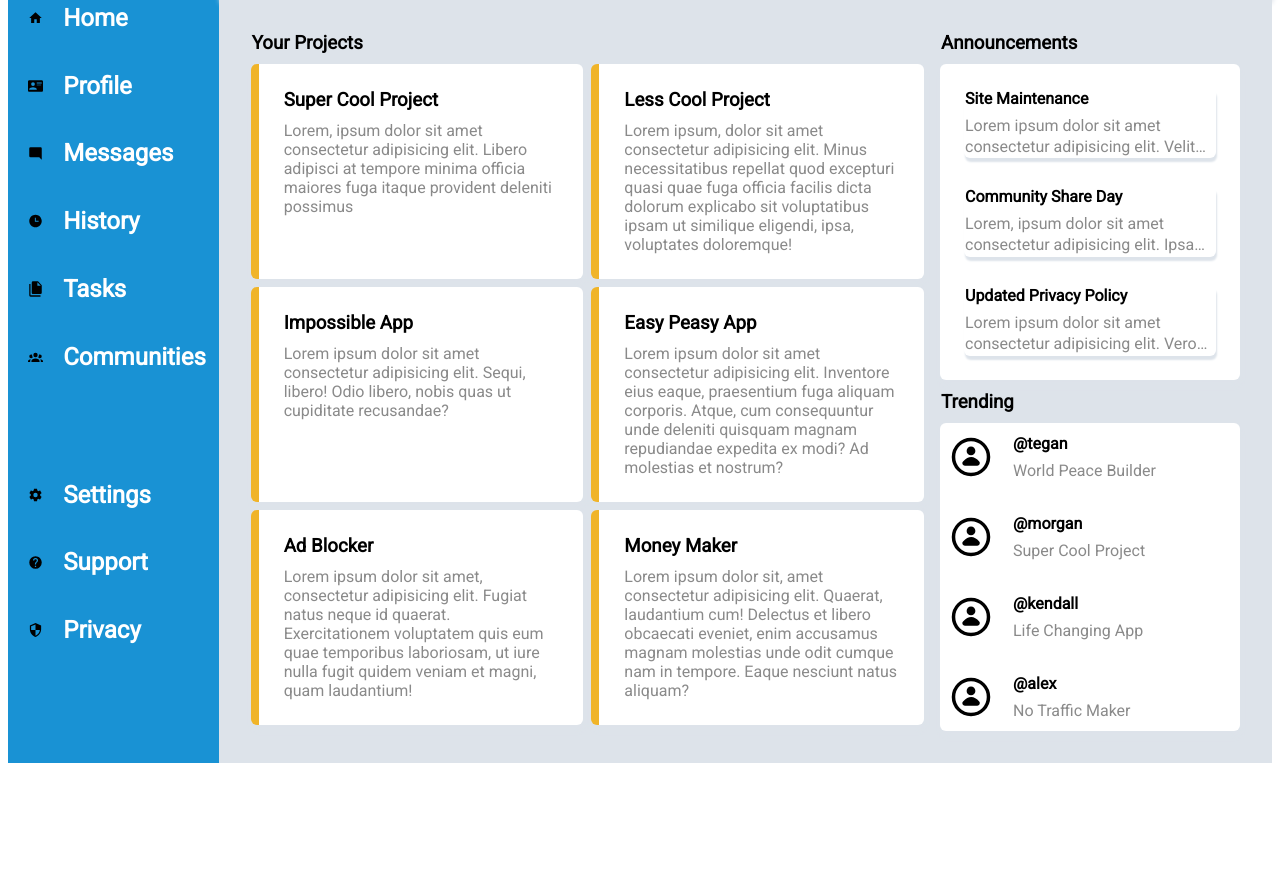
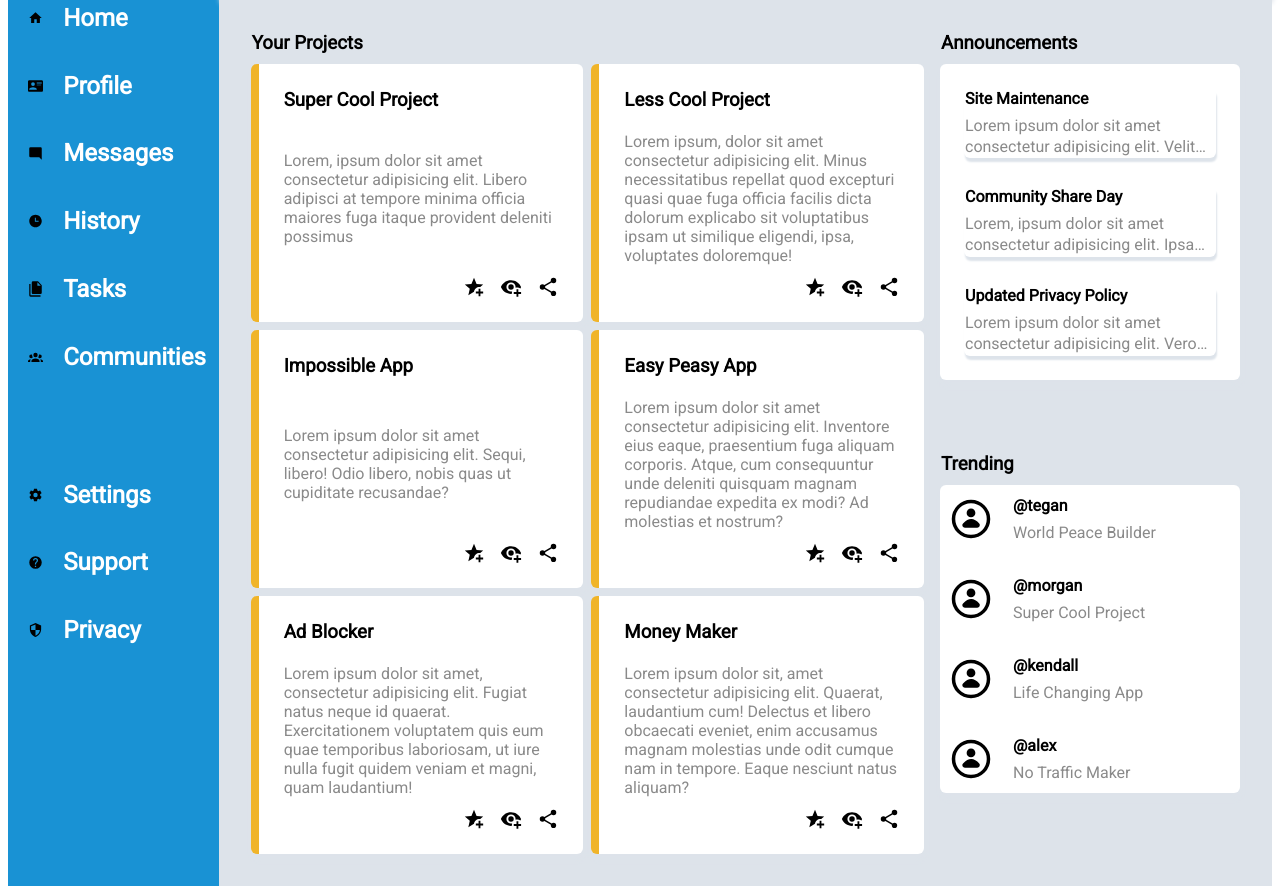
Before and after one commit to amestr1s/admindash, a plain HTML site: page index.html in a window 1280 px wide. Shown: the part 175-1061 px from the top of the page. Before the commit the page ends 938 px from the top, so only its background shows below. Drawn offline with Linux system fonts and the light colour scheme.

Commit message:
Project complete

```diff
--- a/index.html
+++ b/index.html
@@ -86,26 +86,56 @@
                     <div>
                         <h3>Super Cool Project</h3>
                         <p>Lorem, ipsum dolor sit amet consectetur adipisicing elit. Libero adipisci at tempore minima officia maiores fuga itaque provident deleniti possimus</p>
+                        <div class="projectImg">
+                            <img src="img/star-plus.svg" alt="">
+                            <img src="img/eye-plus.svg" alt="">
+                            <img src="img/share-variant.svg" alt="">
+                        </div>
                     </div>
                     <div>
                         <h3>Less Cool Project</h3>
                         <p>Lorem ipsum, dolor sit amet consectetur adipisicing elit. Minus necessitatibus repellat quod excepturi quasi quae fuga officia facilis dicta dolorum explicabo sit voluptatibus ipsam ut similique eligendi, ipsa, voluptates doloremque!</p>
+                        <div class="projectImg">
+                            <img src="img/star-plus.svg" alt="">
+                            <img src="img/eye-plus.svg" alt="">
+                            <img src="img/share-variant.svg" alt="">
+                        </div>
                     </div>
                     <div>
                         <h3>Impossible App</h3>
                         <p>Lorem ipsum dolor sit amet consectetur adipisicing elit. Sequi, libero! Odio libero, nobis quas ut cupiditate recusandae?</p>
+                        <div class="projectImg">
+                            <img src="img/star-plus.svg" alt="">
+                            <img src="img/eye-plus.svg" alt="">
+                            <img src="img/share-variant.svg" alt="">
+                        </div>
                     </div>
                     <div>
                         <h3>Easy Peasy App</h3>
                         <p>Lorem ipsum dolor sit amet consectetur adipisicing elit. Inventore eius eaque, praesentium fuga aliquam corporis. Atque, cum consequuntur unde deleniti quisquam magnam repudiandae expedita ex modi? Ad molestias et nostrum?</p>
+                        <div class="projectImg">
+                            <img src="img/star-plus.svg" alt="">
+                            <img src="img/eye-plus.svg" alt="">
+                            <img src="img/share-variant.svg" alt="">
+                        </div>
                     </div>
                     <div>
                         <h3>Ad Blocker</h3>
                         <p>Lorem ipsum dolor sit amet, consectetur adipisicing elit. Fugiat natus neque id quaerat. Exercitationem voluptatem quis eum quae temporibus laboriosam, ut iure nulla fugit quidem veniam et magni, quam laudantium!</p>
+                        <div class="projectImg">
+                            <img src="img/star-plus.svg" alt="">
+                            <img src="img/eye-plus.svg" alt="">
+                            <img src="img/share-variant.svg" alt="">
+                        </div>
                     </div>
                     <div>
                         <h3>Money Maker</h3>
                         <p>Lorem ipsum dolor sit, amet consectetur adipisicing elit. Quaerat, laudantium cum! Delectus et libero obcaecati eveniet, enim accusamus magnam molestias unde odit cumque nam in tempore. Eaque nesciunt natus aliquam?</p>
+                        <div class="projectImg">
+                            <img src="img/star-plus.svg" alt="">
+                            <img src="img/eye-plus.svg" alt="">
+                            <img src="img/share-variant.svg" alt="">
+                        </div>
                     </div>
                 </div>
             </div>
--- a/styles.css
+++ b/styles.css
@@ -149,13 +149,24 @@
     gap: 8px;
 }
 
-.projectsContainer div {
+.projectsContainer > div {
     background-color: #FFFFFF;
     box-shadow: 1px 6px 5px #DDE3EA;
     padding: 24px;
     border-radius: 6px;
     border-left: 8px solid #F0B429;
     min-width: 8rem;
+    display: flex;
+    flex-direction: column;
+    justify-content: space-between;
+    gap: 10px;
+
+}
+
+.projectsContainer .projectImg {
+    display: flex;
+    justify-content: flex-end;
+    gap: 15px;
 }
 
 .projectsContainer div p {
```
